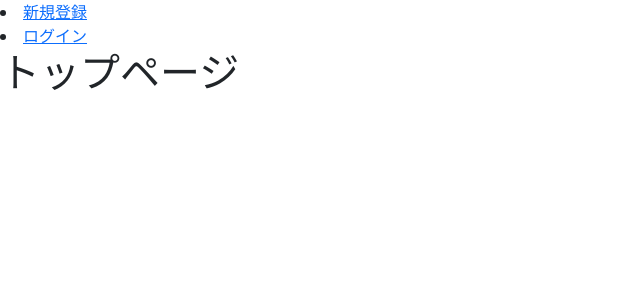
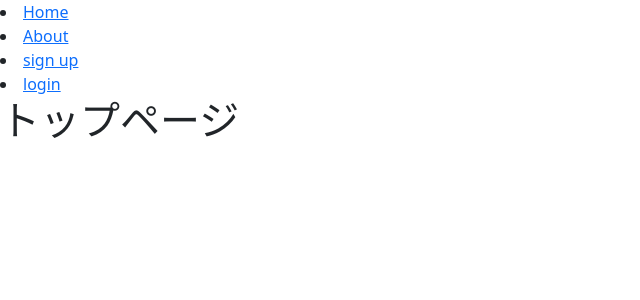
Before and after one commit to KKe-coder/Bookers2, a Rails app: page / in a window 1280 px wide. Shown: the top 300 px of the page, without its empty margins (0-640 px from the left). Run offline with Rails 7, Linux system fonts and the light colour scheme; style sheets or scripts are compiled from the project's sources; some libraries are stand-ins or nearby versions.

Commit message:
[Add] S1:ヘッダーリンク実装(Home,sign up,logoutのみ

```diff
--- a/app/views/layouts/application.html.erb
+++ b/app/views/layouts/application.html.erb
@@ -12,14 +12,28 @@
   <body>
     <% if user_signed_in? %>
       <li>
-        <%= link_to "ログアウト", destroy_user_session_path, method: :delete %>
+        <%= link_to "Home", root_path, method: :get %>
+      </li>
+      <li>
+        <%= link_to "Users", destroy_user_session_path, method: :delete %>
+      </li>
+      <li>
+        <%= link_to "Books", destroy_user_session_path, method: :delete %>
+      </li>
+      <li>
+        <%= link_to "logout", destroy_user_session_path, method: :delete %>
       </li>
     <% else %>
       <li>
-        <%= link_to "新規登録", new_user_registration_path %>
+        <%= link_to "Home", root_path, method: :get %>
+      <li>
+        <%= link_to "About", destroy_user_session_path, method: :delete %>
       </li>
       <li>
-        <%= link_to "ログイン", new_user_session_path %>
+        <%= link_to "sign up", new_user_registration_path, method: :get %>
+      </li>
+      <li>
+        <%= link_to "login", destroy_user_session_path, method: :delete %>
       </li>
     <% end %>
     <%= yield %>
```
